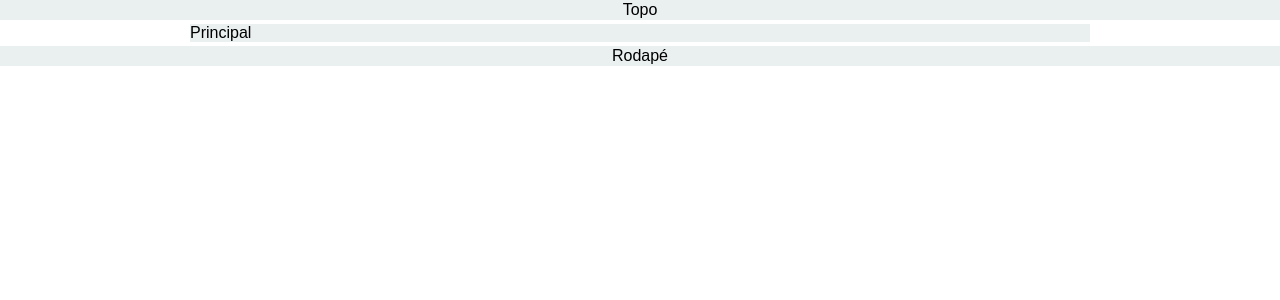
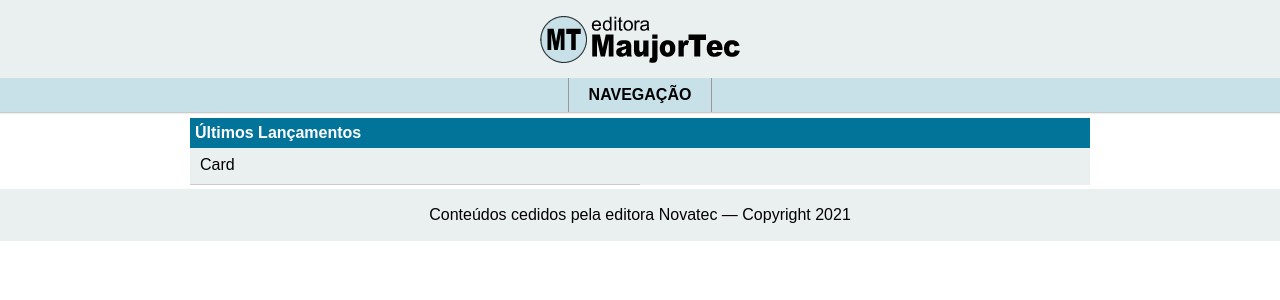
Before and after one commit to abelsouzacosta/editora-maujortech, a React (Create React App) app: page / in a window 1280 px wide. Shown: the top 300 px of the page. Built offline with nearby package versions, Linux system fonts and the light colour scheme.

Commit message:
Adiionando estrutura inicial da página

```diff
--- a/src/App.js
+++ b/src/App.js
@@ -3,9 +3,21 @@ import React from "react";
 const App = () => {
   return (
     <>
-      <header className="topo">Topo</header>
-      <main className="principal">Principal</main>
-      <footer className="rodape">Rodapé</footer>
+      <header className="topo">
+        <h1 className="logo"></h1>
+        <ul>
+          <li>
+            <a href="">Navegação</a>
+          </li>
+        </ul>
+      </header>
+      <main className="principal">
+        <h2>Últimos Lançamentos</h2>
+        <div className="card">Card</div>
+      </main>
+      <footer className="rodape">
+        <p>Conteúdos cedidos pela editora Novatec &#8212; Copyright 2021</p>
+      </footer>
     </>
   );
 };
```
